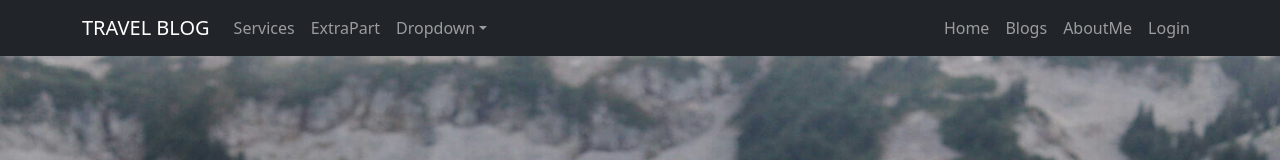
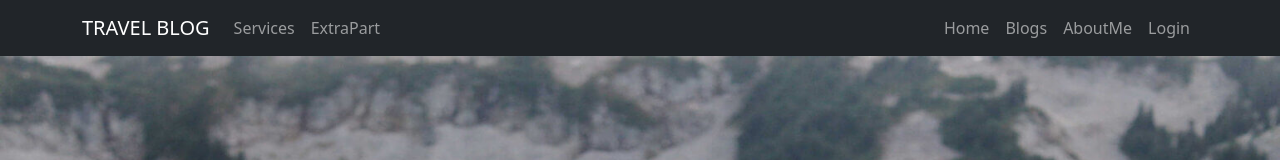
Before and after one commit to tanianasrin1/independent-service-provider-a10, a React (Create React App) app: page / in a window 1280 px wide. Shown: the top 160 px of the page. Built offline with nearby package versions, Linux system fonts and the light colour scheme; no server answers.

Commit message:
readme fole fixed

```diff
--- a/src/pages/Shared/Header/Header.js
+++ b/src/pages/Shared/Header/Header.js
@@ -23,13 +23,13 @@
     <Nav className="me-auto">
       <Nav.Link href="home#Services">Services</Nav.Link>
       <Nav.Link href="home#ExtraPart">ExtraPart</Nav.Link>
-      <NavDropdown title="Dropdown" id="collasible-nav-dropdown">
+      {/* <NavDropdown title="Dropdown" id="collasible-nav-dropdown">
         <NavDropdown.Item href="#action/3.1">Action</NavDropdown.Item>
         <NavDropdown.Item href="#action/3.2">Another action</NavDropdown.Item>
         <NavDropdown.Item href="#action/3.3">Something</NavDropdown.Item>
         <NavDropdown.Divider />
         <NavDropdown.Item href="#action/3.4">Separated link</NavDropdown.Item>
-      </NavDropdown>
+      </NavDropdown> */}
     </Nav>
     <Nav>
       <Nav.Link as={Link} to="/">Home</Nav.Link>
```
Also changed, not shown: firebase.json (added), 1 other file (tests, documents, lock files or other folders).
